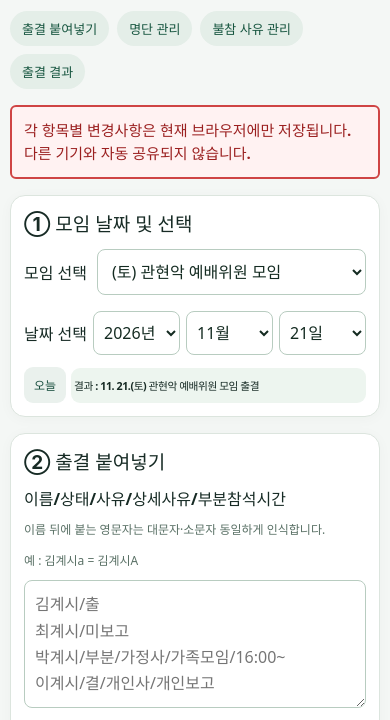
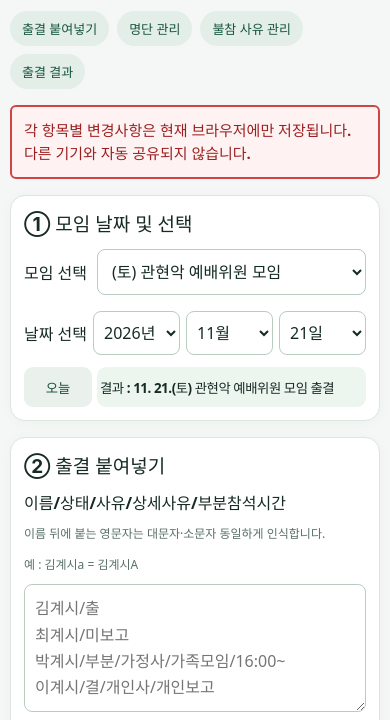
Before and after one commit to wisun0513/orchestra, a plain HTML site: page index.html in a window 390 px wide. Shown: the part 77-797 px from the top of the page. Drawn offline with Linux system fonts and the light colour scheme.

Commit message:
Add files via upload

```diff
--- a/index.html
+++ b/index.html
@@ -161,19 +161,21 @@
 .roster-sync-guide .notice-exclamation{display:inline-flex;align-items:center;justify-content:center;flex:0 0 17px;width:17px;height:17px;border:1.8px solid #174d3d;border-radius:50%;font-size:12px;font-weight:800;line-height:1}
 .roster-sync-guide p{margin:5px 0;line-height:1.55}
 
-/* 날짜 선택은 그대로 두고, 오늘 버튼과 결과 제목은 모바일에서도 한 줄. */
-.date-summary-row{display:flex;align-items:center;gap:9px;margin-top:12px;min-width:0;width:100%}
-.date-summary-row #todayBtn{flex:0 0 auto;white-space:nowrap;padding:12px 15px}
-.date-summary-row .date-display{flex:1;min-width:0;display:block;margin:0;width:auto;white-space:nowrap;overflow:visible;padding:12px 8px;font-size:clamp(12px,1.5vw,18px);letter-spacing:-.25px}
+/* 오늘 버튼과 날짜 결과는 같은 크기로 한 줄 표시하고, 긴 문구는 가로 스크롤을 지원합니다. */
+.date-summary-row{--date-row-font:calc(clamp(12px,1.5vw,18px) + 2.667px);display:flex;align-items:center;gap:9px;margin-top:12px;min-width:0;width:100%}
+.date-summary-row #todayBtn{flex:0 0 auto;min-width:82px;white-space:nowrap;padding:12px 18px;font-size:var(--date-row-font)}
+.date-summary-row .date-display{flex:1;min-width:0;display:block;margin:0;width:auto;white-space:nowrap;overflow-x:auto;padding:12px 8px;font-size:var(--date-row-font);letter-spacing:-.25px}
+/* 안내 문구는 문장별 실제 줄바꿈을 유지합니다. */
+.guide-lines{white-space:pre-line;line-height:1.85}
 .bulk-case-guide{margin-bottom:0}
 .bulk-case-example{margin-top:12px;margin-bottom:10px;white-space:nowrap}
 .roster-action-tip{display:block;margin:11px 0 12px;font-weight:700;color:#23563c}
 .roster-sync-guide p+p{margin-top:12px}
 .dual-results .result-title .copy-all-large{padding:13px 22px;font-size:15px;min-height:47px;white-space:nowrap}
 @media(max-width:640px){
- .date-summary-row{gap:5px}
- .date-summary-row #todayBtn{font-size:12px;padding:9px 10px;min-height:36px}
- .date-summary-row .date-display{font-size:clamp(9px,2.75vw,13px);padding:10px 3px;letter-spacing:-.45px}
+ .date-summary-row{--date-row-font:calc(clamp(10px,2.75vw,13px) + 2.667px);gap:5px}
+ .date-summary-row #todayBtn{min-width:68px;padding:10px 15px;min-height:38px;font-size:var(--date-row-font)}
+ .date-summary-row .date-display{font-size:var(--date-row-font);padding:10px 3px;letter-spacing:-.45px}
  .dual-results .result-title .copy-all-large{padding:12px 20px;font-size:15px;min-height:46px}
  .date-controls{gap:6px}
  .date-controls .date-select{flex:1 1 58px;min-width:55px;width:auto;padding:9px 6px}
@@ -189,15 +191,18 @@
 <div class="date-summary-row"><button class="secondary" id="todayBtn" type="button">오늘</button><strong id="dateLabel" class="date-display" aria-live="polite"></strong></div></section>
 <section class="section hidden" id="sundaySection">
 <h2 id="sundayTitle">주일 예배위원 제외</h2>
-<p class="muted">선택한 날짜에 해당하는 주일 예배위원 명단을 붙여넣으세요. <b>해당 날짜의 군악대 출결 대상에서는 제외</b>되고, 출결 결과에는 <b>예배위원 사유</b>로 표시됩니다.</p>
+<p class="muted guide-lines">해당하는 주일 예배위원 명단을 붙여넣으세요. 붙여넣은 텍스트에서 이름만 인식하여 적용합니다.
+군악대 출결 대상에서는 제외되고, 출결 결과에 사유는 예배위원으로 표시됩니다. <strong>대장, 교관은 군악대 출결에 고정으로 적용됩니다.</strong></p>
 <label for="sundayPaste"><b>제외할 예배위원 명단 붙여넣기</b></label>
 <textarea id="sundayPaste" class="sunday-paste" spellcheck="false" placeholder=""></textarea>
 <div class="row" style="margin-top:10px"><button id="applySunday">주일 예배위원 명단 적용</button><button type="button" class="secondary" id="clearSundayPaste">입력창 비우기</button><span id="sundayCount" class="pill">제외 0명</span></div>
 <div id="sundayMessage" class="notice hidden" role="status"></div>
-<p class="hint">명단을 비우고 적용하면 제외 설정도 해제됩니다. 제외 명단에 포함된 사람은 출결 대상 인원수에 포함되지 않고, 최종 출결에는 이름/결/예배위원으로 표시됩니다. 조슬기, 최성빈은 제외됩니다.</p></section>
+</section>
 <section class="section hidden" id="emergencyCommitteeSection">
 <h2 id="emergencyRosterHeading">0/0 예배위원 명단</h2>
-<p class="hint">접속한 주의 일요일을 기준으로 예배위원 명단을 적용합니다. 최종출결 1은 해당 주 위원만, 최종출결 2는 전체 예배위원을 표시하며 위원이 아닌 사람은 이름/해당없음으로 나옵니다.</p>
+<p class="hint guide-lines">접속한 주의 일요일을 기준으로 예배위원 명단을 적용합니다.
+붙여넣은 텍스트에서 이름만 인식하여 적용합니다.
+최종출결 1은 해당 주 위원만, 최종출결 2는 전체 예배위원을 표시하며 대상이 아닌 사람은 이름/해당없음으로 나옵니다.</p>
 <label for="emergencyCommitteePaste"><b>해당 주 예배위원 명단 붙여넣기</b></label>
 <textarea id="emergencyCommitteePaste" class="sunday-paste" spellcheck="false" placeholder="Vn. 김계시&#10;Fl. 박계시"></textarea>
 <div class="row" style="margin-top:10px"><button type="button" id="applyEmergencyCommittee">예배위원 명단 적용</button><button type="button" class="secondary" id="clearEmergencyCommittee">입력창 비우기</button><span id="emergencyCommitteeCount" class="pill">출결 대상 0명</span></div>
@@ -741,8 +746,10 @@ function finalTitle(){
 }
 function teamCountLabel(){return activeMeeting==='tue-all'?'◆ 관현악 재적 현황':activeMeeting==='sat-strings'?'◆ 현악 명단':['sat-committee','emergency-committee'].includes(activeMeeting)?'◆ 관현악 예배위원 명단':'◆ 군악대 명단'}
 function teamStatusLine(name,p){
+ // 파트미보고는 결석 사유로 입력되었어도 최종출결 2에서 이름/파트미보고로 표시합니다.
+ if(p.status==='파트미보고'||p.reason==='파트미보고')return name+'/파트미보고';
  // 각 사람의 출결을 한 줄에 표시하며, 아직 기록이 없다면 미보고로 표시합니다.
- if(!Object.prototype.hasOwnProperty.call(state.people,name)&&p.status==='미보고')return name+'/미보고';
+ if(p.status==='미보고')return name+'/미보고';
  const fields=[name,p.status];
  if(p.status==='결'||p.status==='부분'){
   const reason=String(p.reason||'').trim(),time=String(p.time||'').trim();
```
